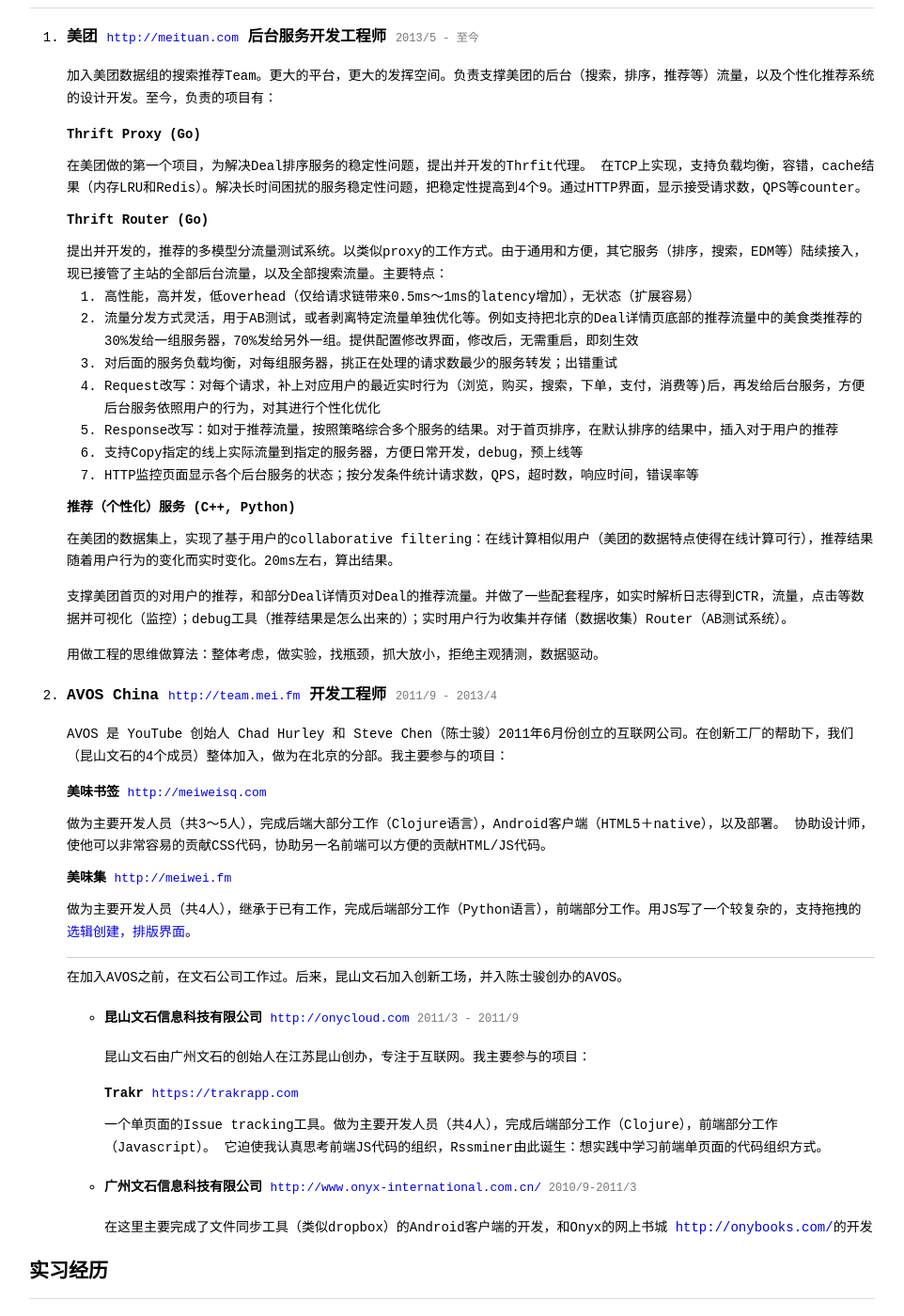
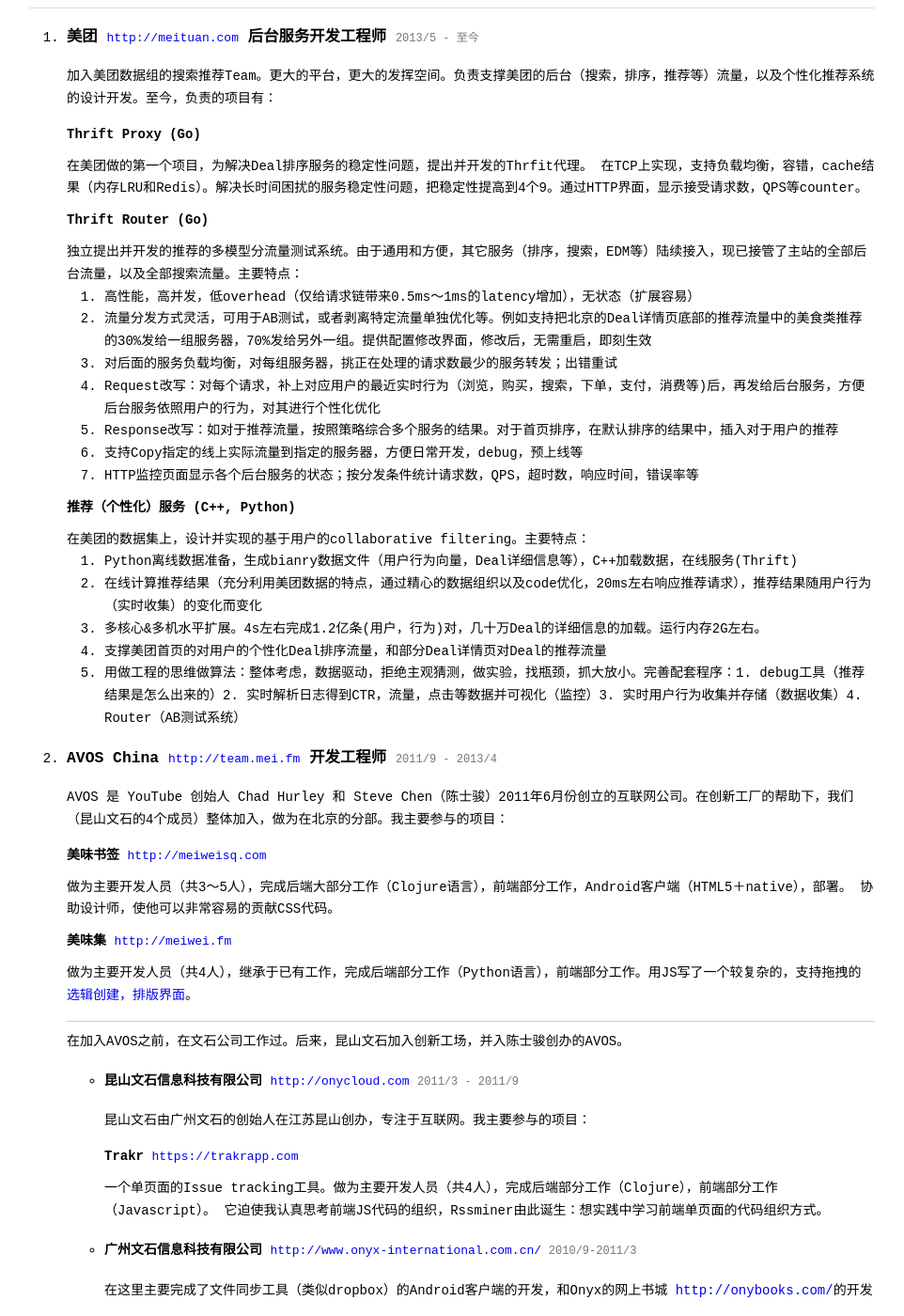
Before and after one commit to shenfeng/shenfeng.github.com, a Jekyll site: the page resume/index.html, which Jekyll copies as it is, in a window 1280 px wide and 1400 px high, scrolled down 606 px. Shown: the whole window at 94% size, without its empty margins (159-1121 px from the left). Built offline with Jekyll 4.4.1, drawn with Linux system fonts in a browser that asks for light colours; some of the changed text lies outside the part shown.

Commit message:
update resume

```diff
--- a/resume/index.html
+++ b/resume/index.html
@@ -93,10 +93,10 @@
                 <li>
                   <h4>Thrift Router (Go)</h4>
                   <div
-                      class="detail">提出并开发的，推荐的多模型分流量测试系统。以类似proxy的工作方式。由于通用和方便，其它服务（排序，搜索，EDM等）陆续接入，现已接管了主站的全部后台流量，以及全部搜索流量。主要特点：
+                      class="detail">独立提出并开发的推荐的多模型分流量测试系统。由于通用和方便，其它服务（排序，搜索，EDM等）陆续接入，现已接管了主站的全部后台流量，以及全部搜索流量。主要特点：
                       <ol>
                           <li>高性能，高并发，低overhead（仅给请求链带来0.5ms～1ms的latency增加），无状态（扩展容易）</li>
-                          <li>流量分发方式灵活，用于AB测试，或者剥离特定流量单独优化等。例如支持把北京的Deal详情页底部的推荐流量中的美食类推荐的30%发给一组服务器，70%发给另外一组。提供配置修改界面，修改后，无需重启，即刻生效</li>
+                          <li>流量分发方式灵活，可用于AB测试，或者剥离特定流量单独优化等。例如支持把北京的Deal详情页底部的推荐流量中的美食类推荐的30%发给一组服务器，70%发给另外一组。提供配置修改界面，修改后，无需重启，即刻生效</li>
                           <li>对后面的服务负载均衡，对每组服务器，挑正在处理的请求数最少的服务转发；出错重试</li>
                           <li>Request改写：对每个请求，补上对应用户的最近实时行为（浏览，购买，搜索，下单，支付，消费等)后，再发给后台服务，方便后台服务依照用户的行为，对其进行个性化优化</li>
                           <li>Response改写：如对于推荐流量，按照策略综合多个服务的结果。对于首页排序，在默认排序的结果中，插入对于用户的推荐</li>
@@ -107,10 +107,14 @@
                 <li>
                   <h4>推荐（个性化）服务 (C++, Python)</h4>
                   <div class="detail">
-                     在美团的数据集上，实现了基于用户的collaborative
-                      filtering：在线计算相似用户（美团的数据特点使得在线计算可行），推荐结果随着用户行为的变化而实时变化。20ms左右，算出结果。
-                      <p>支撑美团首页的对用户的推荐，和部分Deal详情页对Deal的推荐流量。并做了一些配套程序，如实时解析日志得到CTR，流量，点击等数据并可视化（监控）；debug工具（推荐结果是怎么出来的）；实时用户行为收集并存储（数据收集）Router（AB测试系统）。</p>
-                      <p>用做工程的思维做算法：整体考虑，做实验，找瓶颈，抓大放小，拒绝主观猜测，数据驱动。</p>
+                     在美团的数据集上，设计并实现的基于用户的collaborative filtering。主要特点：
+                      <ol>
+                          <li>Python离线数据准备，生成bianry数据文件（用户行为向量，Deal详细信息等），C++加载数据，在线服务(Thrift)</li>
+                          <li>在线计算推荐结果（充分利用美团数据的特点，通过精心的数据组织以及code优化，20ms左右响应推荐请求），推荐结果随用户行为（实时收集）的变化而变化</li>
+                          <li>多核心&多机水平扩展。4s左右完成1.2亿条(用户，行为)对，几十万Deal的详细信息的加载。运行内存2G左右。</li>
+                          <li>支撑美团首页的对用户的个性化Deal排序流量，和部分Deal详情页对Deal的推荐流量</li>
+                          <li>用做工程的思维做算法：整体考虑，数据驱动，拒绝主观猜测，做实验，找瓶颈，抓大放小。完善配套程序：1. debug工具（推荐结果是怎么出来的）2. 实时解析日志得到CTR，流量，点击等数据并可视化（监控）3. 实时用户行为收集并存储（数据收集）4. Router（AB测试系统）</li>
+                    </ol>
                   </div>
                 </li>
               </ul>
@@ -126,8 +130,7 @@
               <li>
                 <h4>美味书签 <a href="http://meiweisq.com">http://meiweisq.com</a></h4>
                 <div class="detail">
-                  做为主要开发人员（共3～5人），完成后端大部分工作（Clojure语言），Android客户端（HTML5＋native），以及部署。
-                  协助设计师，使他可以非常容易的贡献CSS代码，协助另一名前端可以方便的贡献HTML/JS代码。
+                  做为主要开发人员（共3～5人），完成后端大部分工作（Clojure语言），前端部分工作，Android客户端（HTML5＋native），部署。 协助设计师，使他可以非常容易的贡献CSS代码。
                 </div>
               </li>
               <li>
@@ -189,7 +192,9 @@
             <div class="detail">
               <p>
                 用Java为Clojure写的零依赖，事件驱动，多线程的HTTP server/client。
-                在Clojure社区，受到了一些关注，收到 <a href="https://github.com/http-kit/http-kit/graphs/contributors">十几个社区朋友</a> 的patch，多封邮件感谢。曾2次被顶上Hacker News首页，在<a href="https://github.com/http-kit/http-kit">github</a>上也收到了600多个star。</p>
+                在Clojure社区，受到了一些关注，收到 <a href="https://github.com/http-kit/http-kit/graphs/contributors">十几个社区朋友</a> 的patch，多封邮件感谢。2次被顶上Hacker News首页，在<a href="https://github.com/http-kit/http-kit">github</a>上也收到了600多个star。
+                这个项目有完善的单元测试，使得维护较轻松。
+                </p>
               <ul>
                 <li>server: 支持WebSocket和HTTP长连(服务器推送)，<b><a href="http://http-kit.org/server.html">API简单且友好</a></b>，
                   <a href="https://github.com/ptaoussanis/clojure-web-server-benchmarks">高性能</a>，
@@ -231,7 +236,7 @@
                 <li>
                   <a href="https://github.com/http-kit/http-kit">http-kit</a>：需要一个支持异步server &
                   client，来scale抓取和推送。
-                  先在Netty的基础上封装异步的client和server，后面用JAVA零依赖实现一个。后面受到一些关注，逐步完善API，文档。
+                  先在Netty的基础上封装异步的client和server，后面用JAVA零依赖实现http-kit。受到一些关注，逐步完善API，文档。
                 </li>
                 <li>
                   模板引擎：<a href="https://github.com/shenfeng/mustache.clj">mustache.clj</a>：API方便，简单够用，高性能（数倍于另外的实现）。Rssminer也用它实现了多语言支持。
@@ -243,7 +248,6 @@
                   中文分词：<a href="https://github.com/shenfeng/mmseg">mmesg</a>，正向最大匹配，准确性够用，速度快，内存占用少。
                 </li>
               </ul>
-              <p>一个为Rssminer feed定制的存储后端在计划中，打算用Go语言完成，预计能省 200% 左右的存储，节省RAM，并可能提供更好的性能。</p>
             </div>
           </li>
           <li>
```
Also changed, not shown: _layouts/default.html (+9 -3 lines), _posts/2013-11-15-thrift-data-file.md (+1 -1 lines).
